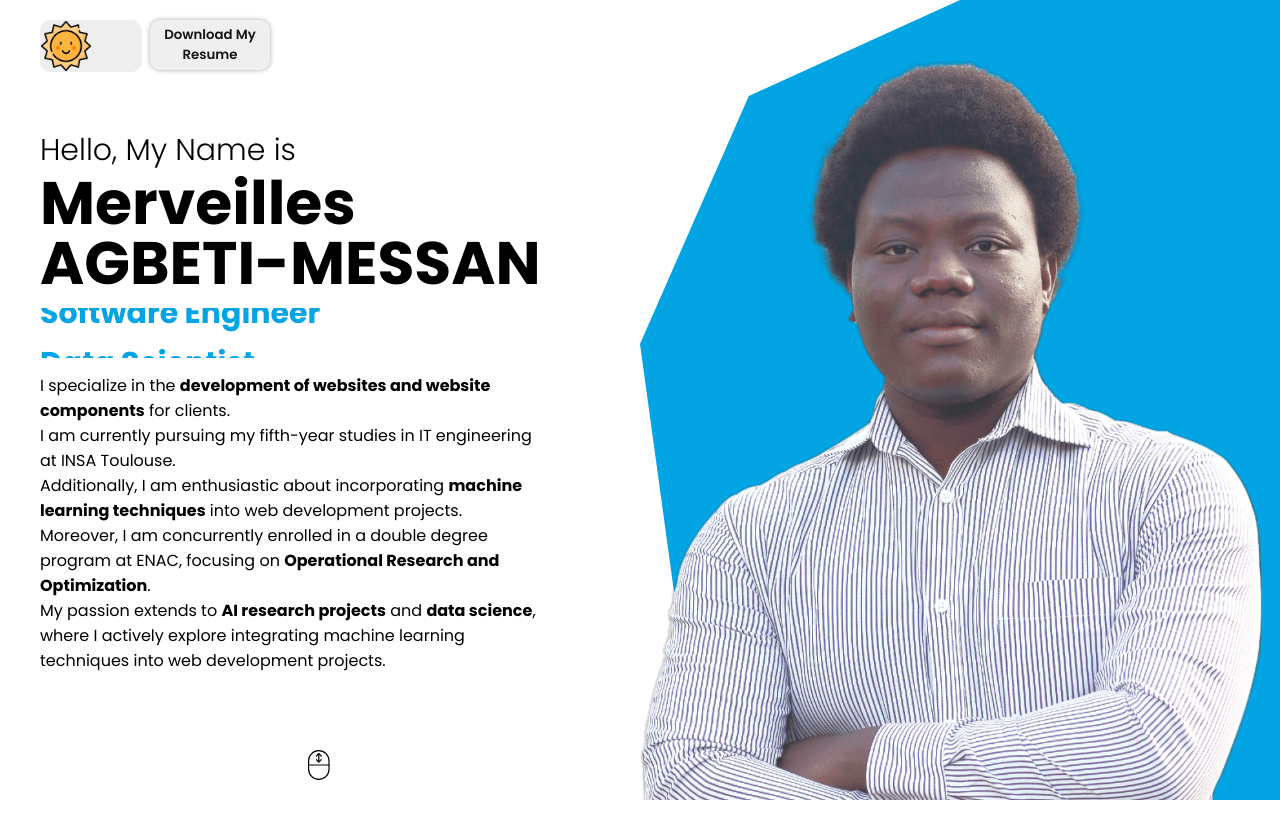
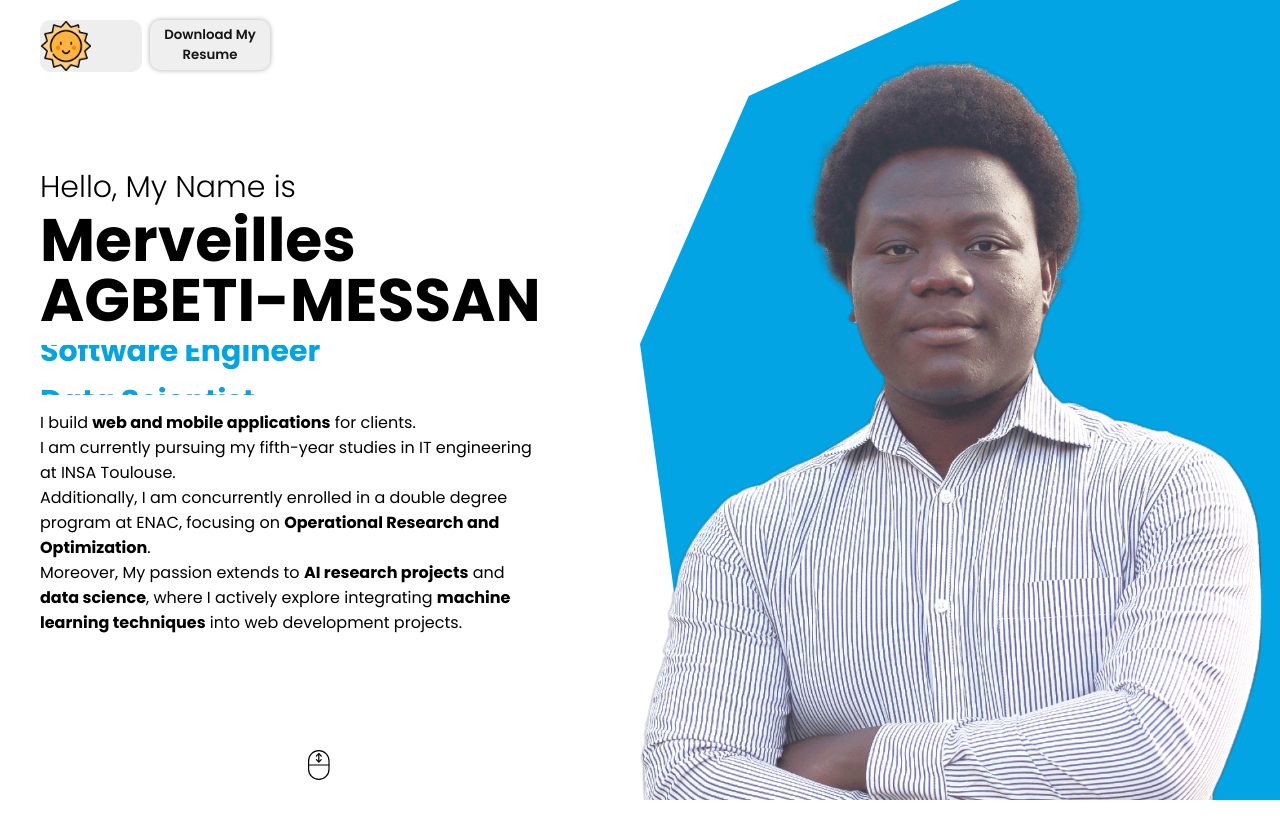
Before and after one commit to MarcoPerson/Marco_Portfolio, a React (Create React App) app: page / in a window 1280 px wide. Shown: the top 838 px of the page. Built offline with nearby package versions, Linux system fonts and the light colour scheme.

Commit message:
Ajout de Skills, Projets et Certifications: Corrections

```diff
--- a/src/components/Header.jsx
+++ b/src/components/Header.jsx
@@ -32,11 +32,10 @@ function Header(props) {
             </div>
           </div>
           <div className="intro-desc">
-            I specialize in the <b>development of websites and website components</b> for clients. <br />
+            I build <b> web and mobile applications</b> for clients. <br />
             I am currently pursuing my fifth-year studies in IT engineering at INSA Toulouse. <br />
-            Additionally, I am enthusiastic about incorporating <strong>machine learning techniques</strong> into web development projects. <br />
-            Moreover, I am concurrently enrolled in a double degree program at ENAC, focusing on <b>Operational Research and Optimization</b>. <br />
-            My passion extends to <b>AI research projects</b> and <b>data science</b>, where I actively explore integrating machine learning techniques into web development projects.
+            Additionally, I am concurrently enrolled in a double degree program at ENAC, focusing on <b>Operational Research and Optimization</b>. <br />
+            Moreover, My passion extends to <b>AI research projects</b> and <b>data science</b>, where I actively explore integrating <b>machine learning techniques</b> into web development projects.
           </div>
         </div>
         <svg
```
